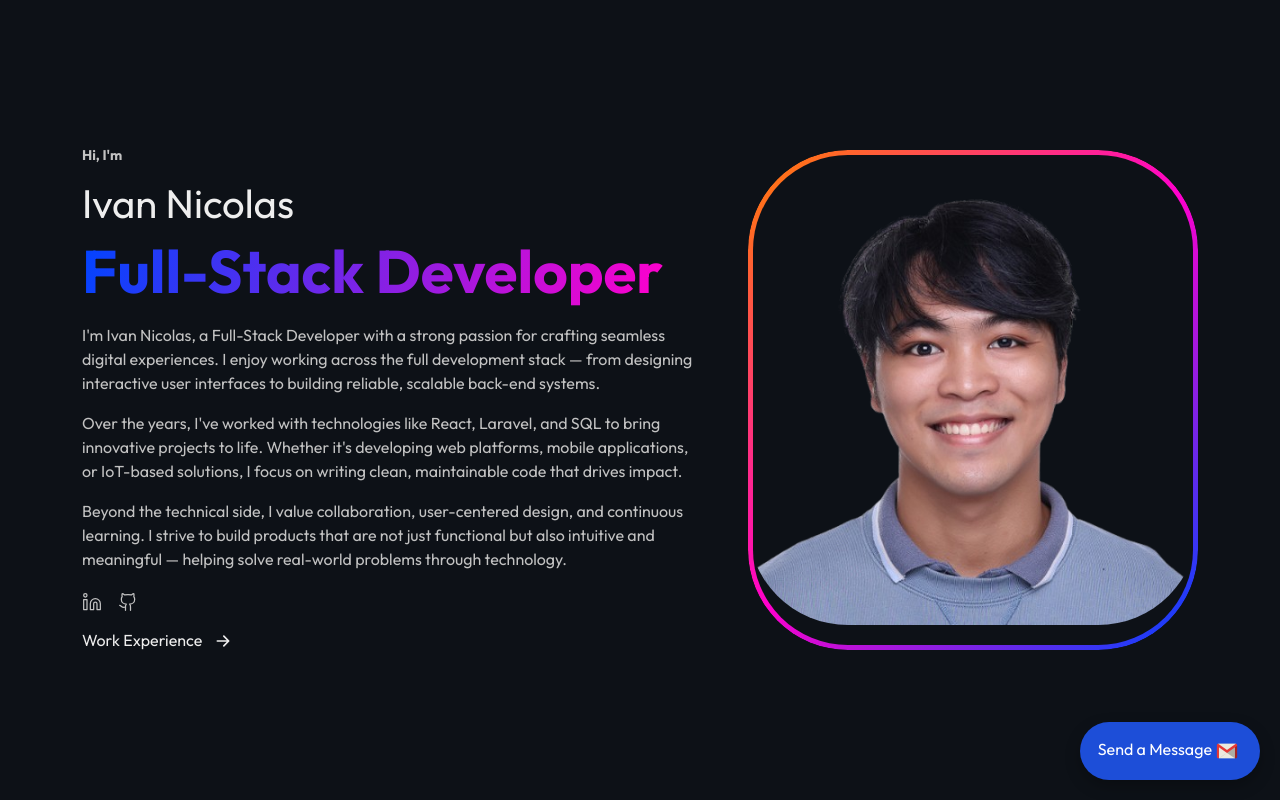
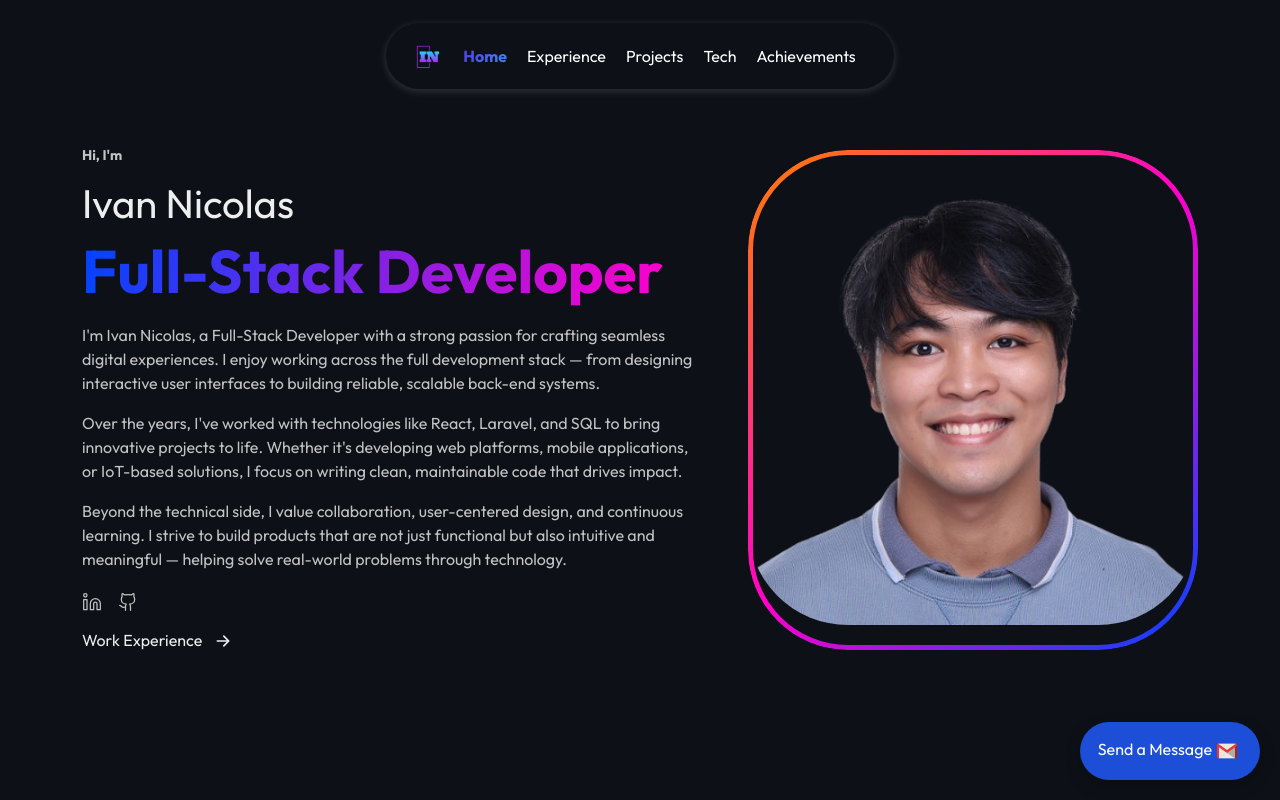
Before and after one commit to ipn04/Personal-Portfolio, a React (Vite) app: page / in a window 1280 px wide. Shown: the top 800 px of the page. Built offline with nearby package versions, Linux system fonts and the light colour scheme.

Commit message:
added navbar and email

```diff
--- a/package.json
+++ b/package.json
@@ -10,6 +10,7 @@
     "preview": "vite preview"
   },
   "dependencies": {
+    "@emailjs/browser": "^4.4.1",
     "bootstrap": "^5.3.7",
     "react": "^19.1.0",
     "react-dom": "^19.1.0",
--- a/src/App.tsx
+++ b/src/App.tsx
@@ -5,6 +5,7 @@ import Introduction from '@pages/Introduction/Introduction';
 import ProjectSection from '@pages/ProjectSection/ProjectSection';
 import TechStack from '@pages/TechStackSection/TechStack';
 import Footer from '@shared/CustomFooter/Footer';
+import Navbar from '@shared/CustomNavbar/Navbar';
 import Popup from '@shared/Popup/Popup';
 
 function App() {
@@ -20,6 +21,15 @@ function App() {
 
   return (
     <div className="main-container">
+      <Navbar
+        sectionRefs={{
+          home: introRef,
+          experience: experienceRef,
+          projects: projectRef,
+          tech: techRef,
+          achievements: achievementsRef
+        }}
+      />
       <div ref={introRef}>
         <Introduction onScrollToExperience={() => scrollTo(experienceRef)} />
       </div>
--- /dev/null
+++ b/src/assets/icons/BurgerIcon.tsx
@@ -0,0 +1,16 @@
+function BurgerIcon() {
+  return (
+    <svg
+      xmlns="http://www.w3.org/2000/svg"
+      width="24"
+      height="24"
+      fill="currentColor"
+      viewBox="0 0 24 24"
+      className="burger-icon"
+    >
+      <path d="M3 6h18v2H3V6zm0 5h18v2H3v-2zm0 5h18v2H3v-2z" />
+    </svg>
+  );
+}
+
+export default BurgerIcon;
--- a/src/shared/CustomNavbar/Navbar.tsx
+++ b/src/shared/CustomNavbar/Navbar.tsx
@@ -0,0 +1,111 @@
+import React, { useState, useEffect } from 'react';
+import './NavbarStyle.scss';
+import BurgerIcon from '@assets/icons/BurgerIcon';
+import Logo from '@assets/images/icons/logo.png';
+
+interface NavbarProps {
+  sectionRefs: {
+    home: React.RefObject<HTMLDivElement | null>;
+    experience: React.RefObject<HTMLDivElement | null>;
+    projects: React.RefObject<HTMLDivElement | null>;
+    tech: React.RefObject<HTMLDivElement | null>;
+    achievements: React.RefObject<HTMLDivElement | null>;
+  };
+}
+
+function Navbar({ sectionRefs }: NavbarProps) {
+  const [ show, setShow ] = useState(true);
+  const [ lastScrollY, setLastScrollY ] = useState(0);
+  const [ activeSection, setActiveSection ] = useState('home');
+  // const [ mobileMenuOpen, setMobileMenuOpen ] = useState(false);
+
+  const controlNavbar = () => {
+    if (window.scrollY > lastScrollY) setShow(false);
+    else setShow(true);
+    setLastScrollY(window.scrollY);
+  };
+
+  const handleScroll = () => {
+    const scrollPos = window.scrollY + 100;
+    for (const [ key, ref ] of Object.entries(sectionRefs)) {
+      if (ref.current) {
+        const offsetTop = ref.current.offsetTop;
+        const offsetBottom = offsetTop + ref.current.offsetHeight;
+        if (scrollPos >= offsetTop && scrollPos < offsetBottom) {
+          setActiveSection(key);
+          break;
+        }
+      }
+    }
+  };
+
+  useEffect(() => {
+    window.addEventListener('scroll', controlNavbar);
+    window.addEventListener('scroll', handleScroll);
+    return () => {
+      window.removeEventListener('scroll', controlNavbar);
+      window.removeEventListener('scroll', handleScroll);
+    };
+  }, [ lastScrollY, sectionRefs ]);
+
+  const scrollToSection = (ref: React.RefObject<HTMLDivElement | null>) => {
+    ref.current?.scrollIntoView({ behavior: 'smooth' });
+    // setMobileMenuOpen(false);
+  };
+
+  return (
+    <nav className="navbar d-flex justify-content-center align-items-center">
+      <div className={`navbar-container ${show ? 'active' : 'hidden'}`}>
+        <div className="logo">
+          <img className="logo-image" src={Logo} alt="Logo.png" />
+        </div>
+        <ul className="nav-links px-2 py-0 m-0">
+          {Object.entries(sectionRefs).map(([ key, ref ]) => (
+            <li key={key}>
+              <a
+                href={`#${key}`}
+                onClick={(e) => {
+                  e.preventDefault();
+                  scrollToSection(ref);
+                }}
+                className={activeSection === key ? 'active' : ''}
+              >
+                {key.charAt(0).toUpperCase() + key.slice(1)}
+              </a>
+            </li>
+          ))}
+        </ul>
+      </div>
+
+      <div className="w-100 d-flex justify-content-between align-items-center mobile-nav">
+        <div className="logo">
+          <img className="logo-image" src={Logo} alt="Logo.png" />
+        </div>
+        <div
+          className="menu-icon"
+          // onClick={() => setMobileMenuOpen((prev) => !prev)}
+        >
+          <BurgerIcon />
+        </div>
+
+        {/* {mobileMenuOpen && (
+          <div className="mobile-menu-modal">
+            {Object.entries(sectionRefs).map(([ key, ref ]) => (
+              <div
+                key={key}
+                className={`mobile-menu-item ${
+                  activeSection === key ? 'active' : ''
+                }`}
+                onClick={() => scrollToSection(ref)}
+              >
+                {key.charAt(0).toUpperCase() + key.slice(1)}
+              </div>
+            ))}
+          </div>
+        )} */}
+      </div>
+    </nav>
+  );
+}
+
+export default Navbar;
--- /dev/null
+++ b/src/shared/CustomNavbar/NavbarStyle.scss
@@ -0,0 +1,80 @@
+@import "bootstrap/scss/functions";
+@import "bootstrap/scss/variables";
+@import "bootstrap/scss/mixins";
+
+.navbar {
+  position: fixed;
+  top: 15px;
+  left: 0;
+  width: 100%;
+  z-index: 1000;
+}
+
+.navbar-container.hidden {
+  transform: translateY(-140%);
+}
+
+.navbar-container.active {
+  transform: translateY(0);
+}
+
+.navbar-container {
+  max-width: 660px;
+  margin: 0 auto;
+  padding: 12px 24px;
+  display: flex;
+  justify-content: space-between;
+  align-items: center;
+  box-shadow: 0 2px 8px rgba(199, 198, 198, 0.2);
+  border-radius: 60px;
+  padding: 20px 30px;
+  transition: transform 0.3s ease;
+  @include media-breakpoint-down(md){
+    display: none;
+  }
+}
+
+.mobile-nav {
+  display: none !important;
+  @include media-breakpoint-down(md){
+    display: flex !important;
+    max-width: 540px;
+    padding: 0 16px;
+  }
+}
+
+.logo-image {
+  width: 24px;
+  height: 24px;
+  margin-right: 15px;
+}
+
+.nav-links {
+  list-style: none;
+  display: flex;
+  gap: 20px;
+}
+
+.nav-links li a {
+  color: white;
+  text-decoration: none;
+  font-weight: 500;
+  transition: color 0.2s ease;
+}
+
+.nav-links li a:hover {
+  color: #93c5fd;
+}
+
+.nav-links li a.active {
+  font-weight: bold;
+  background: linear-gradient(90deg, #4f46e5, #3b82f6);
+  -webkit-background-clip: text;
+  -webkit-text-fill-color: transparent;
+  background-clip: text;
+  color: transparent;
+}
+
+.mobile-menu-modal {
+
+}
--- a/src/shared/Popup/Popup.tsx
+++ b/src/shared/Popup/Popup.tsx
@@ -1,3 +1,4 @@
+import emailjs from '@emailjs/browser';
 import { useRef, useState } from 'react';
 import { CSSTransition } from 'react-transition-group';
 import './Popup.scss';
@@ -6,10 +7,23 @@ import gmail from '@assets/images/icons/gmail.png';
 function Popup() {
   const [ isModalOpen, setIsModalOpen ] = useState(false);
   const nodeRef = useRef(null);
-
+  const form = useRef<HTMLFormElement | null>(null);
   const handleSubmit = (e: React.FormEvent) => {
     e.preventDefault();
-    alert('Message sent!');
+    if (!form.current) return;
+    emailjs
+      .sendForm('service_uzow5v8', 'template_ykzm8gs', form.current, {
+        publicKey: 'WRMnnEIKXarepMcI1'
+      })
+      .then(
+        () => {
+          setIsModalOpen(false);
+          alert('Message sent!');
+        },
+        () => {
+          alert('Message failed to send.');
+        }
+      );
     setIsModalOpen(false);
   };
 
@@ -43,10 +57,10 @@ function Popup() {
                 ✕
               </button>
             </div>
-            <form onSubmit={handleSubmit}>
-              <input type="text" placeholder="Your Name" required />
-              <input type="email" placeholder="Your Email" required />
-              <textarea placeholder="Your Message" rows={4} required />
+            <form ref={form} onSubmit={handleSubmit}>
+              <input type="text" name="name" placeholder="Your Name" required />
+              <input type="email" name="email" placeholder="Your Email" required />
+              <textarea name="message" placeholder="Your Message" rows={4} required />
               <button type="submit" className="send-btn">Send</button>
             </form>
           </div>
```
Also changed, not shown: 1 other file (tests, documents, lock files or other folders).
